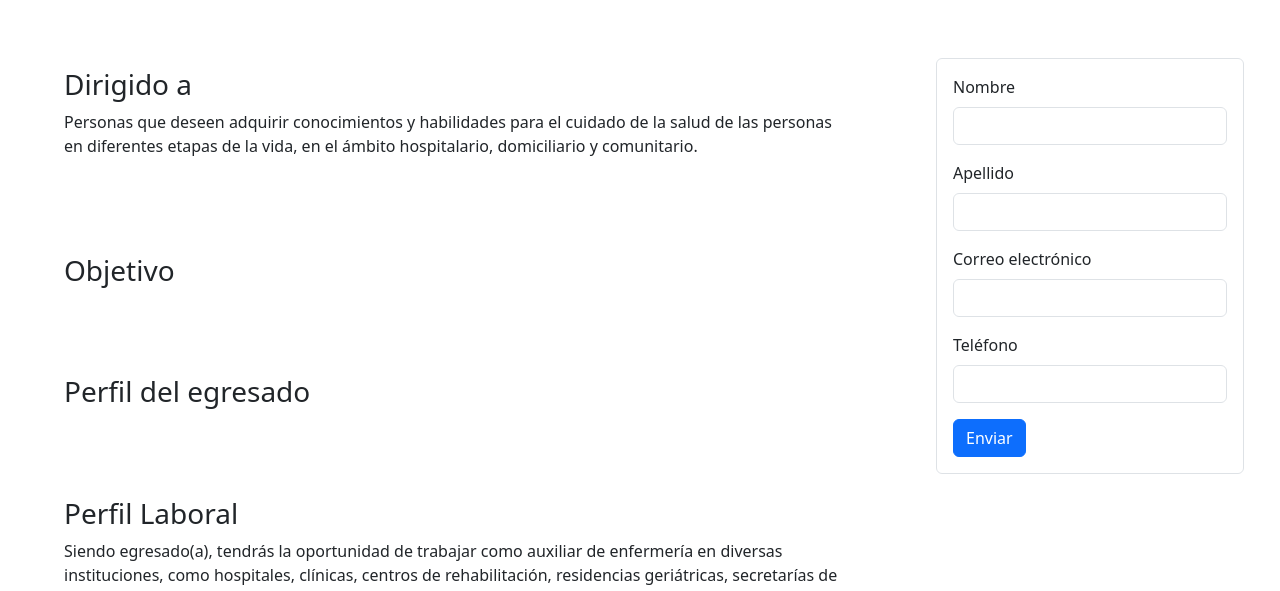
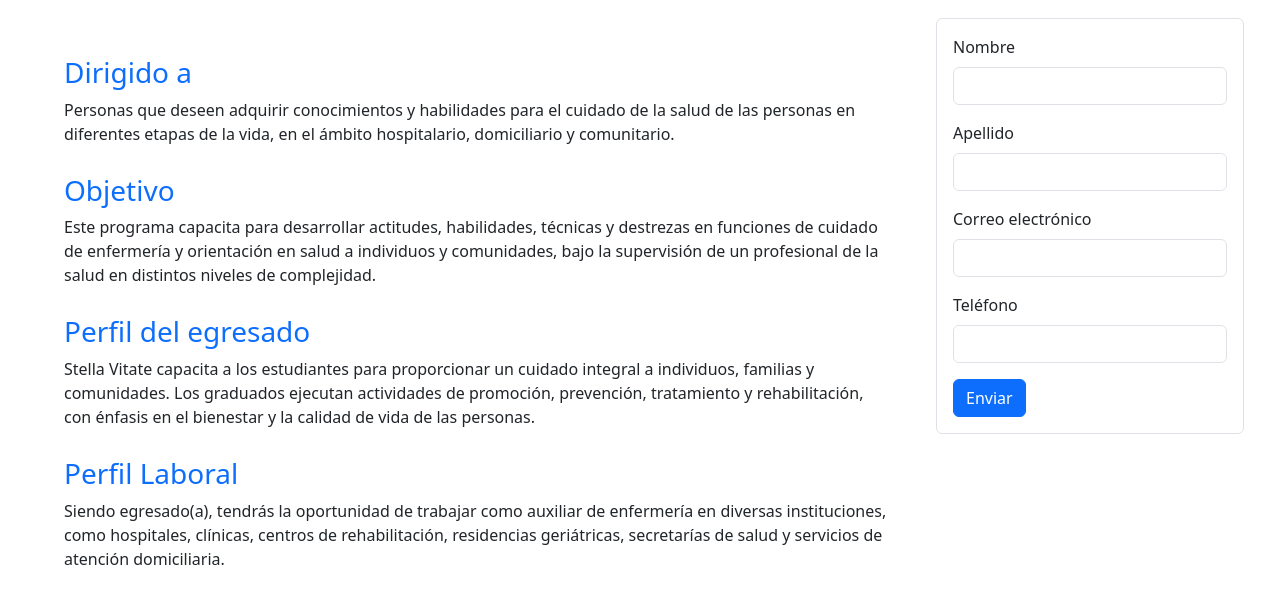
Before and after one commit to stivgo/stella-vitae, a plain HTML site: page enfermeria.html in a window 1280 px wide. Shown: the part 206-797 px from the top of the page. Drawn offline with nearby package versions, Linux system fonts and the light colour scheme.

```diff
--- a/enfermeria.html
+++ b/enfermeria.html
@@ -36,7 +36,7 @@
     </nav>
   </header>
   <main>
-    <section class="row w-100 fixed-top p-4" style="top:30%">
+    <section class="row w-100 fixed-top p-4" style="top:25%; z-index: -1;">
       <div class="col-sm-9"></div>
       <div class="col-sm-3 p-3 border rounded">
         <form action="" method="post">
@@ -63,26 +63,35 @@
     <section class="m-5 d-flex justify-content-center">
       <h2>TÉCNICO EN ENFERMERIA</h2>
     </section>
-    <section class="m-5 row">
-      <div class="m-3 col-8 p-0">
-        <h3>Dirigido a</h3>
+    <section class="ms-5 mt-2 row">
+      <div class="ms-3 mt-1 col-8 p-0">
+        <h3 class="text-primary">Dirigido a</h3>
         <p>Personas que deseen adquirir conocimientos y habilidades para el cuidado de la salud de las personas en
           diferentes etapas de la vida, en el ámbito hospitalario, domiciliario y comunitario.</p>
       </div>
     </section>
-    <section class="m-5 row">
-      <div class="m-3 col-8 p-0">
-        <h3>Objetivo</h3>
+    <section class="ms-5 mt-2 row">
+      <div class="ms-3 mt-1 col-8 p-0">
+        <h3 class="text-primary">Objetivo</h3>
+        <p>Este programa capacita para desarrollar actitudes, habilidades, técnicas y destrezas
+          en funciones de cuidado de enfermería y orientación en salud a individuos y comunidades, bajo la supervisión
+          de un profesional de la salud en distintos niveles de complejidad.</p>
       </div>
-    </section class="m-5">
-    <section class="m-5 row">
-      <div class="m-3 col-8 p-0">
-        <h3>Perfil del egresado</h3>
+    </section>
+    <section class="ms-5 mt-2 row">
+      <div class="ms-3 mt-1 col-8 p-0">
+        <h3 class="text-primary">Perfil del egresado</h3>
+        <p>
+          Stella Vitate capacita a los
+          estudiantes para proporcionar un cuidado integral a individuos, familias y comunidades. Los graduados ejecutan
+          actividades de promoción, prevención, tratamiento y rehabilitación, con énfasis en el bienestar y la calidad
+          de vida de las personas.
+        </p>
       </div>
-    </section class="m-5">
-    <section class="m-5 row">
-      <div class="m-3 col-8 p-0">
-        <h3>Perfil Laboral</h3>
+    </section>
+    <section class="ms-5 mt-2 row">
+      <div class="ms-3 mt-1 col-8 p-0">
+        <h3 class="text-primary">Perfil Laboral</h3>
         <p>
           Siendo egresado(a), tendrás la oportunidad de trabajar como auxiliar de enfermería en diversas
           instituciones, como hospitales, clínicas, centros de rehabilitación, residencias geriátricas,
@@ -92,7 +101,7 @@
     </section>
     <section></section>
     <section class="m-5">
-      <h3 class="m-3">Plan de estudios</h3>
+      <h3 class="text-primary m-3">Plan de estudios</h3>
       <div class="row">
         <div class="col-sm-9">
           <div class=" m-3">
```
Also changed, not shown: index.html (+18 -4 lines).
